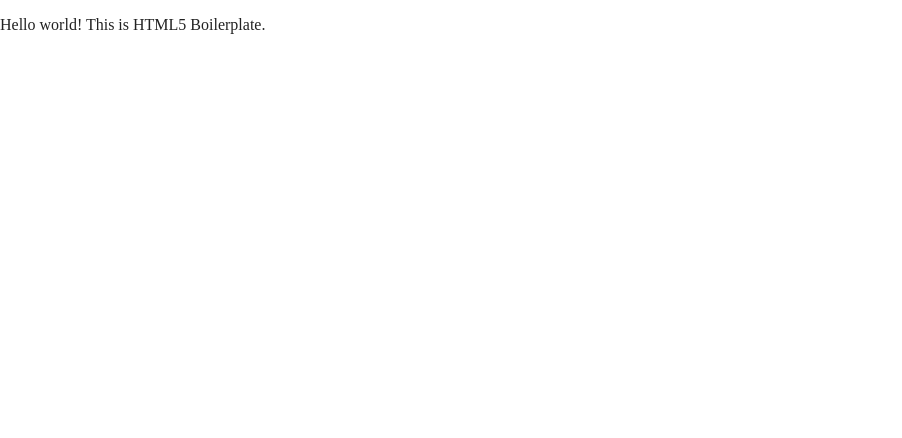
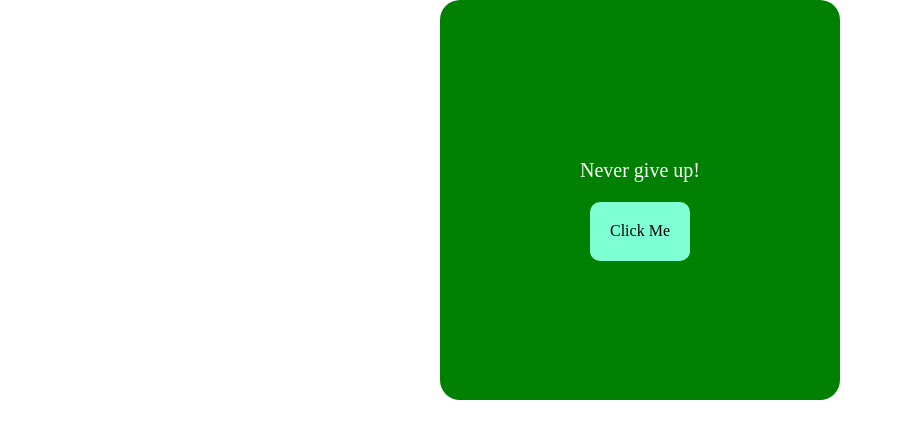
Before and after one commit to tomi-iwamoto/quotes-js, a website built with Parcel: page index.html in a window 1280 px wide. Shown: the whole page, without its empty margins (0-902 px from the left). Built offline with nearby package versions, Linux system fonts and the light colour scheme.

Commit message:
Added JS code, including array of quotes, random number to access element in array, and a function to display random quotes on the text

```diff
--- a/css/main.css
+++ b/css/main.css
@@ -86,6 +86,38 @@
 /* ==========================================================================
    Author's custom styles
    ========================================================================== */
+
+
+   body {
+    display:flex;
+    justify-content:center;
+    align-items:center;
+    width:100%;
+  }
+
+  #box {
+    display:flex;
+    flex-direction:column;
+    justify-content:center;
+    align-items:center;
+    width:400px;
+    height:400px;
+    background:green;
+    border-radius:20px;
+  }
+
+  #box p {
+    color:white;
+    font-size:20px;
+  }
+
+  button {
+    border:none;
+    padding:20px;
+    border-radius:10px;
+   background:aquamarine;
+  }
+
 
 /* ==========================================================================
    Helper classes
--- a/index.html
+++ b/index.html
@@ -26,13 +26,15 @@
 
 
 
+  <div id="box">
+    <p id="quoteText">Quote</p>
+    <button id="button">Click Me</button>
+  </div>
 
 
 
 
 
-  <!-- Add your site or application content here -->
-  <p>Hello world! This is HTML5 Boilerplate.</p>
   <script src="js/vendor/modernizr-3.11.2.min.js"></script>
   <script src="js/plugins.js"></script>
   <script src="js/main.js"></script>
--- a/js/main.js
+++ b/js/main.js
@@ -0,0 +1,20 @@
+//I need to have an array of quotes
+/*When I click the button, the quote will display a sentence.
+How will that happen?
+To have something random, I'll have to use Math.random().
+Then I can use the random number to access any element index in the array*/
+
+let quotes = ['You got this!', 'One day at a time!', 'Never give up!'];
+let randomNum = Math.floor(Math.random() * quotes.length);
+let randomQuote = quotes[randomNum];
+
+
+let box = document.getElementById('box');
+let quoteText = document.getElementById('quoteText');
+let button = document.getElementById('button');
+
+function generateQuote(){
+    return quoteText.innerHTML = randomQuote;
+}
+
+generateQuote();
```
